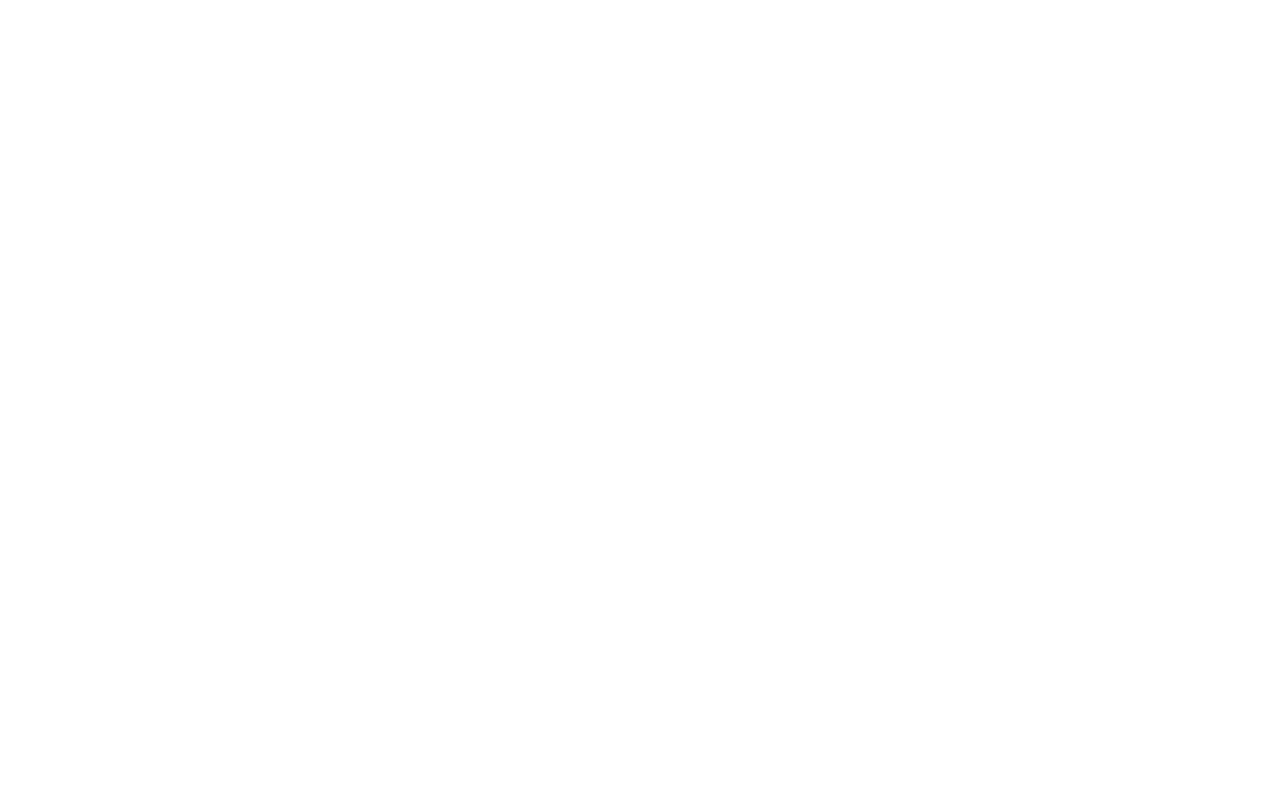
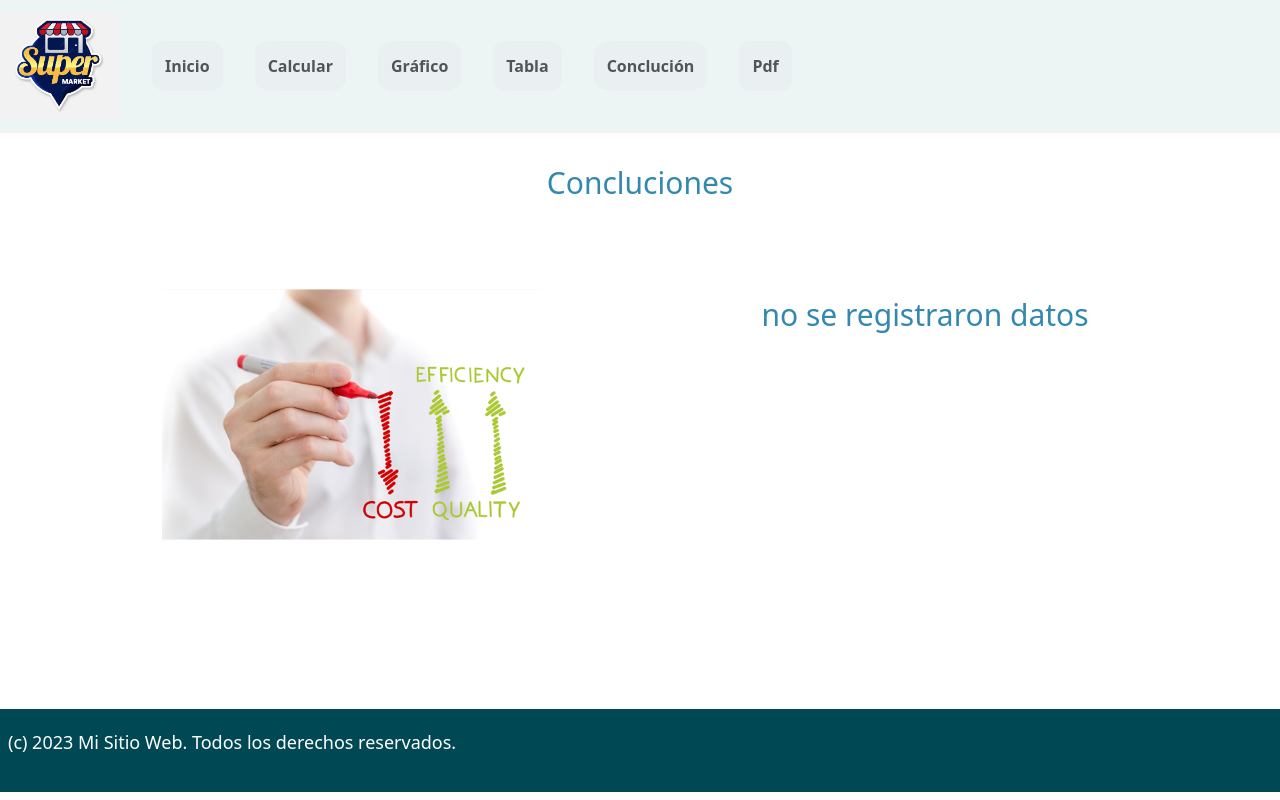
Before and after one commit to neidallm/tss_case_one, a React (Create React App) app: page /Conclucion in a window 1280 px wide. Before the commit this address had no page. Built offline with nearby package versions, Linux system fonts and the light colour scheme; what chartjs-plugin-datalabels would draw is missing.

Commit message:
concluciones

```diff
--- a/src/App.js
+++ b/src/App.js
@@ -6,6 +6,7 @@
 import Graficos from './paginas/Graficos/Graficos';
 import Tablas from './paginas/Tablas/Tablas';
 import PaginaPdf from './paginas/PaginaPdf/PaginaPdf';
+import Conclucion from './paginas/Concluciones/Conclucion';
 
 
 
@@ -19,6 +20,7 @@
              <Route path="/Graficos" element={<Graficos/>}/>
              <Route path="/Tablas" element={<Tablas/>}/>
              <Route path="/Pdf" element={<PaginaPdf/>}/>
+             <Route path="/Conclucion" element={<Conclucion/>}/>
 
             </Routes>
       </BrowserRouter>
--- a/src/components/Grafico/Grafico.js
+++ b/src/components/Grafico/Grafico.js
@@ -13,7 +13,7 @@
             hayDatos?(
               <>
               <h2 className='titulo'>Gráfico de Línea</h2>
-              <h2 style={{ color: "#3388af", fontSize: "14px", padding:"2rem" }}>El gráfico de resultados representa una relación entre el número de trabajadores y el costo asociado . En este gráfico, el eje horizontal (eje x) muestra la cantidad de trabajadores, mientras que el eje vertical (eje y) representa el costo correspondiente expresado en la moneda seleccionada. <br/> <br/>
+              <h2 style={{ color: "#3388af", fontSize: "18px", padding:"2rem" }}>El gráfico de resultados representa una relación entre el número de trabajadores y el costo asociado . En este gráfico, el eje horizontal (eje x) muestra la cantidad de trabajadores, mientras que el eje vertical (eje y) representa el costo correspondiente expresado en la moneda seleccionada. <br/> <br/>
               Esta representación visual proporciona una visión clara de cómo varía el costo a medida que cambia el número de trabajadores.</h2>
               <LinesChart></LinesChart>
               <br/><br/>
--- a/src/components/Header/Header.js
+++ b/src/components/Header/Header.js
@@ -47,6 +47,11 @@
                 </a>
               </li>
               <li className="miLista">
+                <a className="nav-link" href="/Conclucion">
+                <strong>Conclución</strong>
+                </a>
+              </li>
+              <li className="miLista">
                 <a className="nav-link" href="/Pdf">
                 <strong>Pdf</strong>
                 </a>
--- /dev/null
+++ b/src/paginas/Concluciones/Conclucion.js
@@ -0,0 +1,48 @@
+import React, { useState } from 'react'
+import Header from '../../components/Header/Header'
+import Footer from '../../components/Footer/Footer'
+import costo from "../../Imagenes/Costo.png"
+import "./conclucion.css"
+const Conclucion = () => {
+
+
+    const datosLocalStorage = JSON.parse(localStorage.getItem('datos')) || [];
+    const hayDatos = datosLocalStorage.length > 0;
+    const res = JSON.parse(localStorage.getItem('res')) || [];
+
+    console.log(datosLocalStorage);
+
+  return (
+  <>
+    <Header/>
+    <div className='container'>
+        <h1 style={{ color: "#3388af", fontSize: "30px", padding:"2rem" }} >Concluciones</h1>
+    <div className='row'>
+        <div className="col-md-6">
+        <img src={costo} alt="costo" />
+        </div>
+        <div className="col-md-6">
+        <br/>
+        <div>
+        { hayDatos ? ((
+            <>
+            <br/>
+            <p className='miConclucion'>Según la simulación con los datos Ingresados : Número de Trabajadores: <strong>{datosLocalStorage[0].nroTrabajadores}</strong> <br/>Sueldo por hora de los empleados: <strong>{datosLocalStorage[0].sueldo}  {datosLocalStorage[0].tipoDeCambio == 2? "Bs": "$U$"}</strong><br/>Costo por hora de Espera de los camiones  : <strong>{datosLocalStorage[0].costoEspera} {datosLocalStorage[0].tipoDeCambio == 2? "Bs": "$U$"}</strong>
+            </p>
+
+            <br/>
+            <p ><strong>Respuesta:</strong> La cantidad óptima que genera menos gastos en el proceso de descarga de los camiones es de : <strong>{res.nro}</strong>  trabajadores con un monto mínimo de : <strong>{Number((res.costTotal).toFixed(2))} {datosLocalStorage[0].tipoDeCambio == 2? "Bs": "$U$"} </strong>  </p>
+            </>
+        )):((
+            <h1 style={{ color: "#3388af", fontSize: "30px", padding:"2rem" }} >no se registraron datos</h1>
+        ))}
+        </div>
+        </div>
+</div>
+    </div>
+    <Footer/>
+    </>
+  )
+}
+
+export default Conclucion
--- /dev/null
+++ b/src/paginas/Concluciones/conclucion.css
@@ -0,0 +1,8 @@
+.miConclucion{
+    display: block;
+    background-color:rgb(219, 213, 179);
+    border-radius: 20px;
+    padding: 1rem;
+    color: black;
+    font-weight: bold;
+}
```
Also changed, not shown: src/components/Inicio/Inicio.js (+0 -7 lines), src/Imagenes/Costo.png (added).
